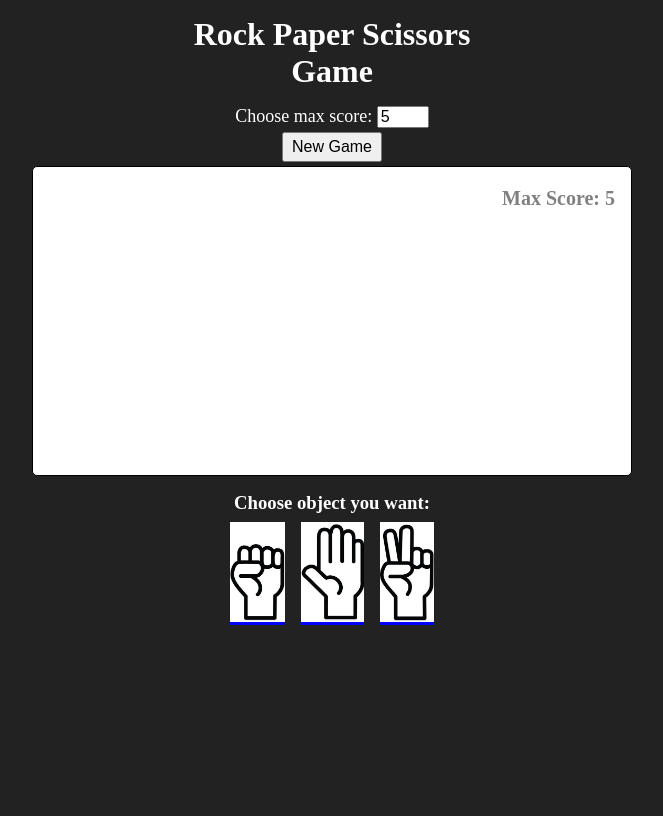
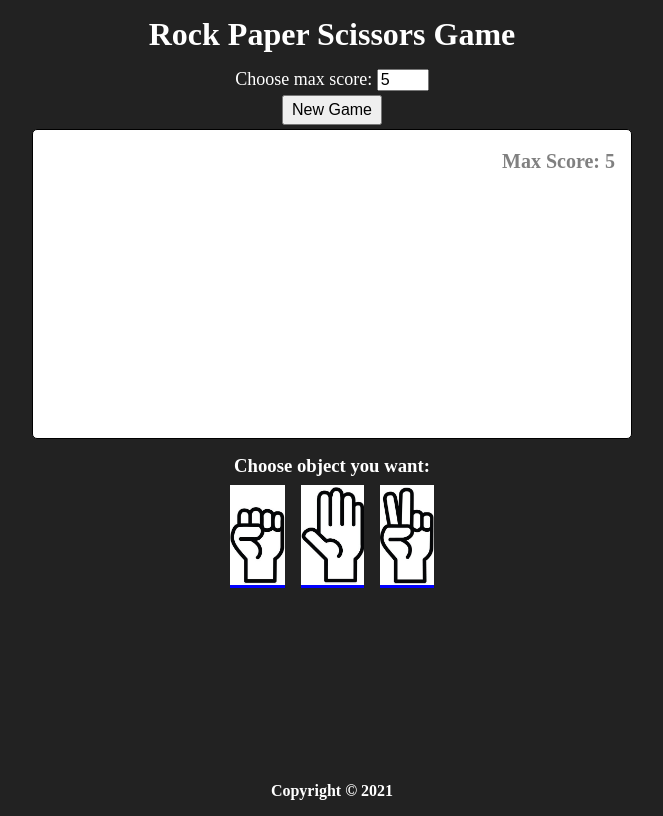
Before and after one commit to HNTNhan/OdinProject, a plain HTML site: page RockPaperScissors/index.html in a window 1280 px wide. Shown: the whole page, without its empty margins (308-971 px from the left). Drawn offline with Linux system fonts and the light colour scheme.

Commit message:
Add footer to rock paper scissors project

```diff
--- a/RockPaperScissors/index.html
+++ b/RockPaperScissors/index.html
@@ -12,7 +12,7 @@
 <body>
     <div class="container">
         <header>
-            <h1>Rock Paper Scissors <br /> Game</h1>
+            <h1>Rock Paper Scissors Game</h1>
         </header>
         <main>
             <div class="new-game">
@@ -63,6 +63,8 @@
                 <button class="restart-button">Start New Game</button>
             </div>
         </div>
+
+        <footer>Copyright &copy; 2021</footer>
     </div>
 
     <script src="public/javascript/app.js"></script>
--- a/RockPaperScissors/public/stylesheet/app.css
+++ b/RockPaperScissors/public/stylesheet/app.css
@@ -15,6 +15,7 @@ body {
   position: relative;
   max-width: 800px;
   min-width: 500px;
+  height: 100vh;
   text-align: center;
   margin: auto;
 }
@@ -26,6 +27,10 @@ h1 {
 h3,
 h4 {
   margin-bottom: 8px;
+}
+
+main {
+  margin-bottom: 16px;
 }
 
 .new-game {
@@ -168,3 +173,11 @@ h4 {
   opacity: 0.9;
   border: 1px solid light;
 }
+
+footer {
+  position: absolute;
+  bottom: 0;
+  width: 100%;
+  padding: 16px;
+  font-weight: bold;
+}
```
